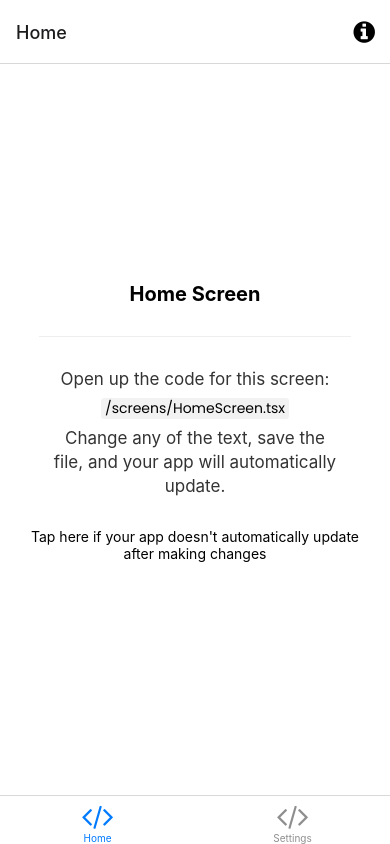
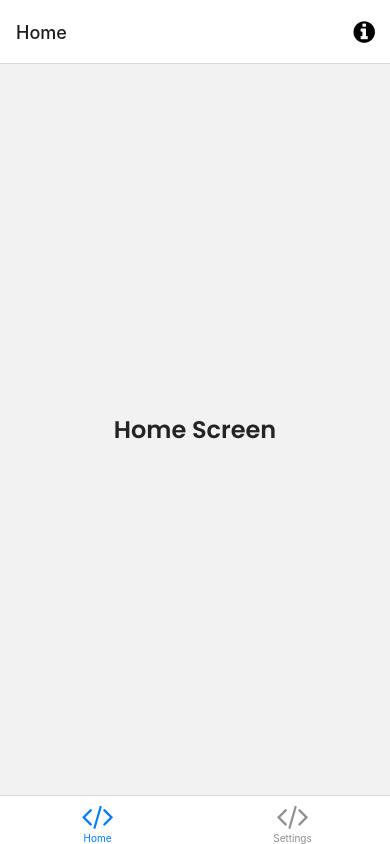
Before and after one commit to gustafsilva/expo-template, a React Native app: screen /Root in a window 390 px wide. Built offline with nearby package versions, Linux system fonts and the light colour scheme; what expo-linking would draw is missing.

Commit message:
chore(core): remove unused components

```diff
--- a/src/core/components/EditScreenInfo.tsx
+++ /dev/null
@@ -1,85 +0,0 @@
-import React from "react";
-import * as WebBrowser from "expo-web-browser";
-import { StyleSheet, TouchableOpacity } from "react-native";
-
-import Colors from "../constants/Colors";
-import { MonoText } from "./StyledText";
-import { Text, View } from "./Themed";
-
-export default function EditScreenInfo({ path }: { path: string }) {
-  return (
-    <View>
-      <View style={styles.getStartedContainer}>
-        <Text
-          style={styles.getStartedText}
-          lightColor="rgba(0,0,0,0.8)"
-          darkColor="rgba(255,255,255,0.8)"
-        >
-          Open up the code for this screen:
-        </Text>
-
-        <View
-          style={[styles.codeHighlightContainer, styles.homeScreenFilename]}
-          darkColor="rgba(255,255,255,0.05)"
-          lightColor="rgba(0,0,0,0.05)"
-        >
-          <MonoText>{path}</MonoText>
-        </View>
-
-        <Text
-          style={styles.getStartedText}
-          lightColor="rgba(0,0,0,0.8)"
-          darkColor="rgba(255,255,255,0.8)"
-        >
-          Change any of the text, save the file, and your app will automatically
-          update.
-        </Text>
-      </View>
-
-      <View style={styles.helpContainer}>
-        <TouchableOpacity onPress={handleHelpPress} style={styles.helpLink}>
-          <Text style={styles.helpLinkText} lightColor={Colors.light.tint}>
-            Tap here if your app doesn't automatically update after making
-            changes
-          </Text>
-        </TouchableOpacity>
-      </View>
-    </View>
-  );
-}
-
-function handleHelpPress() {
-  WebBrowser.openBrowserAsync(
-    "https://docs.expo.io/get-started/create-a-new-app/#opening-the-app-on-your-phonetablet"
-  );
-}
-
-const styles = StyleSheet.create({
-  getStartedContainer: {
-    alignItems: "center",
-    marginHorizontal: 50,
-  },
-  homeScreenFilename: {
-    marginVertical: 7,
-  },
-  codeHighlightContainer: {
-    borderRadius: 3,
-    paddingHorizontal: 4,
-  },
-  getStartedText: {
-    fontSize: 17,
-    lineHeight: 24,
-    textAlign: "center",
-  },
-  helpContainer: {
-    marginTop: 15,
-    marginHorizontal: 20,
-    alignItems: "center",
-  },
-  helpLink: {
-    paddingVertical: 15,
-  },
-  helpLinkText: {
-    textAlign: "center",
-  },
-});
--- a/src/core/components/StyledText.tsx
+++ /dev/null
@@ -1,15 +0,0 @@
-import React from "react";
-import { StyleSheet } from "react-native";
-
-import { Text, TextProps } from "./Themed";
-import FONTS from "core/constants/Fonts";
-
-export function MonoText(props: TextProps) {
-  return <Text {...props} style={[props.style, styles.text]} />;
-}
-
-const styles = StyleSheet.create({
-  text: {
-    fontFamily: FONTS.REGULAR,
-  },
-});
--- a/src/core/components/Themed.tsx
+++ /dev/null
@@ -1,49 +0,0 @@
-/**
- * Learn more about Light and Dark modes:
- * https://docs.expo.io/guides/color-schemes/
- */
-
-import React from "react";
-import { Text as DefaultText, View as DefaultView } from "react-native";
-
-import Colors from "../constants/Colors";
-import useColorScheme from "../hooks/useColorScheme";
-
-export function useThemeColor(
-  props: { light?: string; dark?: string },
-  colorName: keyof typeof Colors.light & keyof typeof Colors.dark
-) {
-  const theme = useColorScheme();
-  const colorFromProps = props[theme];
-
-  if (colorFromProps) {
-    return colorFromProps;
-  } else {
-    return Colors[theme][colorName];
-  }
-}
-
-type ThemeProps = {
-  lightColor?: string;
-  darkColor?: string;
-};
-
-export type TextProps = ThemeProps & DefaultText["props"];
-export type ViewProps = ThemeProps & DefaultView["props"];
-
-export function Text(props: TextProps) {
-  const { style, lightColor, darkColor, ...otherProps } = props;
-  const color = useThemeColor({ light: lightColor, dark: darkColor }, "text");
-
-  return <DefaultText style={[{ color }, style]} {...otherProps} />;
-}
-
-export function View(props: ViewProps) {
-  const { style, lightColor, darkColor, ...otherProps } = props;
-  const backgroundColor = useThemeColor(
-    { light: lightColor, dark: darkColor },
-    "background"
-  );
-
-  return <DefaultView style={[{ backgroundColor }, style]} {...otherProps} />;
-}
--- a/src/core/providers/CoreProvider.tsx
+++ b/src/core/providers/CoreProvider.tsx
@@ -1,11 +1,11 @@
 import React from "react";
+import { ViewProps } from "react-native";
 import { SafeAreaProvider } from "react-native-safe-area-context";
 import { StatusBar } from "expo-status-bar";
 import { ThemeProvider } from "@rneui/themed";
 
 import THEME from "core/constants/Theme";
 import useCachedResources from "core/hooks/useCachedResources";
-import { ViewProps } from "core/components/Themed";
 
 interface CoreProviderProps extends ViewProps {}
 
--- a/src/core/screens/NotFoundScreen.tsx
+++ b/src/core/screens/NotFoundScreen.tsx
@@ -2,13 +2,14 @@ import React from "react";
 import { StyleSheet, TouchableOpacity } from "react-native";
 import { useNavigation } from "@react-navigation/native";
 
-import { Text, View } from "core/components/Themed";
+import Box from "core/components/Box";
+import Text from "core/components/Text";
 
 function NotFoundScreen() {
   const navigation = useNavigation();
 
   return (
-    <View style={styles.container}>
+    <Box style={styles.container}>
       <Text style={styles.title}>This screen doesn't exist.</Text>
       <TouchableOpacity
         onPress={() => navigation.navigate("Root")}
@@ -16,7 +17,7 @@ function NotFoundScreen() {
       >
         <Text style={styles.linkText}>Go to home screen!</Text>
       </TouchableOpacity>
-    </View>
+    </Box>
   );
 }
 
--- a/src/screens/HomeScreen.tsx
+++ b/src/screens/HomeScreen.tsx
@@ -1,38 +1,14 @@
 import React from "react";
-import { StyleSheet } from "react-native";
 
-import EditScreenInfo from "core/components/EditScreenInfo";
-import { Text, View } from "core/components/Themed";
+import Box from "core/components/Box";
+import Text from "core/components/Text";
 
 function HomeScreen() {
   return (
-    <View style={styles.container}>
-      <Text style={styles.title}>Home Screen</Text>
-      <View
-        style={styles.separator}
-        lightColor="#eee"
-        darkColor="rgba(255,255,255,0.1)"
-      />
-      <EditScreenInfo path="/screens/HomeScreen.tsx" />
-    </View>
+    <Box flex={1} justifyContent="center" alignItems="center">
+      <Text h3>Home Screen</Text>
+    </Box>
   );
 }
 
-const styles = StyleSheet.create({
-  container: {
-    flex: 1,
-    alignItems: "center",
-    justifyContent: "center",
-  },
-  title: {
-    fontSize: 20,
-    fontWeight: "bold",
-  },
-  separator: {
-    marginVertical: 30,
-    height: 1,
-    width: "80%",
-  },
-});
-
 export default HomeScreen;
--- a/src/screens/ModalScreen.tsx
+++ b/src/screens/ModalScreen.tsx
@@ -1,40 +1,17 @@
 import React from "react";
-import { Platform, StyleSheet } from "react-native";
+import { Platform } from "react-native";
 import { StatusBar } from "expo-status-bar";
 
-import EditScreenInfo from "core/components/EditScreenInfo";
-import { Text, View } from "core/components/Themed";
+import Box from "core/components/Box";
+import Text from "core/components/Text";
 
 export default function ModalScreen() {
   return (
-    <View style={styles.container}>
-      <Text style={styles.title}>Modal</Text>
-      <View
-        style={styles.separator}
-        lightColor="#eee"
-        darkColor="rgba(255,255,255,0.1)"
-      />
-      <EditScreenInfo path="/screens/ModalScreen.tsx" />
+    <Box flex={1} justifyContent="center" alignItems="center">
+      <Text h3>Modal Screen</Text>
 
       {/* Use a light status bar on iOS to account for the black space above the modal */}
       <StatusBar style={Platform.OS === "ios" ? "light" : "auto"} />
-    </View>
+    </Box>
   );
 }
-
-const styles = StyleSheet.create({
-  container: {
-    flex: 1,
-    alignItems: "center",
-    justifyContent: "center",
-  },
-  title: {
-    fontSize: 20,
-    fontWeight: "bold",
-  },
-  separator: {
-    marginVertical: 30,
-    height: 1,
-    width: "80%",
-  },
-});
--- a/src/screens/SettingsScreen.tsx
+++ b/src/screens/SettingsScreen.tsx
@@ -1,38 +1,14 @@
 import React from "react";
-import { StyleSheet } from "react-native";
 
-import EditScreenInfo from "core/components/EditScreenInfo";
-import { Text, View } from "core/components/Themed";
+import Box from "core/components/Box";
+import Text from "core/components/Text";
 
 function SettingsScreen() {
   return (
-    <View style={styles.container}>
-      <Text style={styles.title}>Settings Screen</Text>
-      <View
-        style={styles.separator}
-        lightColor="#eee"
-        darkColor="rgba(255,255,255,0.1)"
-      />
-      <EditScreenInfo path="/screens/SettingsScreen.tsx" />
-    </View>
+    <Box flex={1} justifyContent="center" alignItems="center">
+      <Text h3>Settings Screen</Text>
+    </Box>
   );
 }
 
-const styles = StyleSheet.create({
-  container: {
-    flex: 1,
-    alignItems: "center",
-    justifyContent: "center",
-  },
-  title: {
-    fontSize: 20,
-    fontWeight: "bold",
-  },
-  separator: {
-    marginVertical: 30,
-    height: 1,
-    width: "80%",
-  },
-});
-
 export default SettingsScreen;
```
Also changed, not shown: 1 other file (tests, documents, lock files or other folders).
